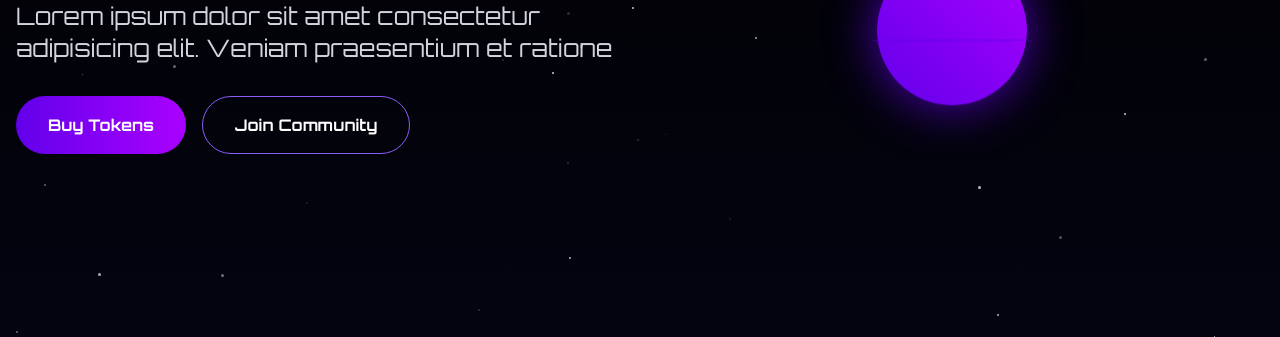
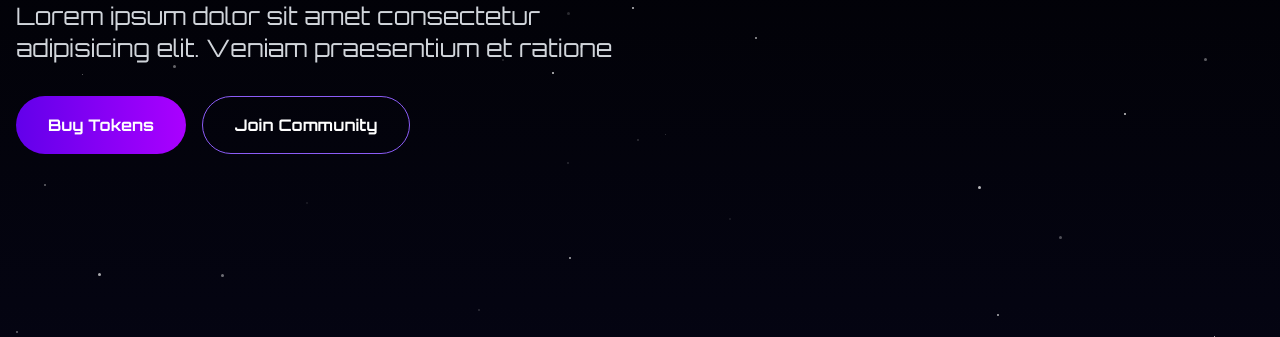
Before and after one commit to DarkVoid01/247, a website: page index.html in a window 1280 px wide. Shown: the part 268-605 px from the top of the page. Drawn offline with nearby package versions, Linux system fonts and the light colour scheme.

Commit message:
hero updated

```diff
--- a/index.html
+++ b/index.html
@@ -224,7 +224,6 @@
           </div>
         </div>
         <div class="md:w-1/2 flex justify-center">
-          <div class="planet floating" data-tilt data-tilt-max="10" data-tilt-speed="400" data-tilt-perspective="500"></div>
         </div>
       </div>
     </section>
```
